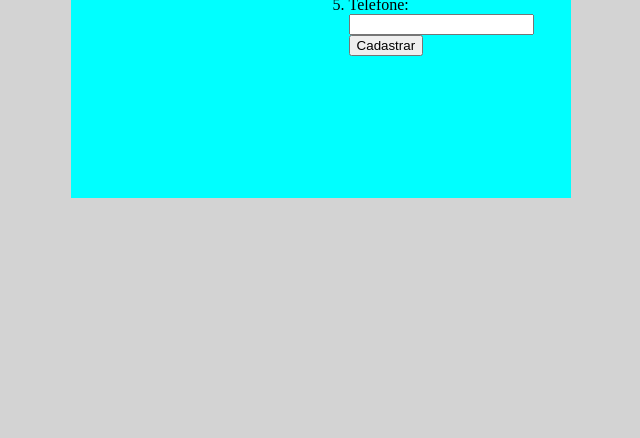
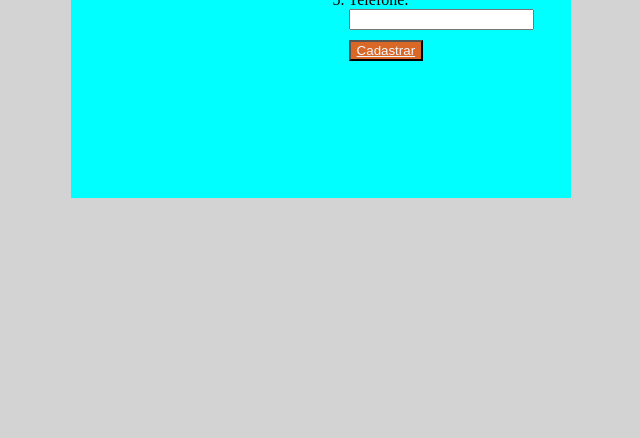
Before and after one commit to di16x/trabalho01, a website: page publico/cadastro.html in a window 1280 px wide. Shown: the part 362-800 px from the top of the page, without its empty margins (319-959 px from the left). Drawn offline with Linux system fonts and the light colour scheme.

Commit message:
atualizacao do css

```diff
--- a/publico/cadastro.html
+++ b/publico/cadastro.html
@@ -15,7 +15,7 @@
         <li>CPF: <input type="text"></li>
         <li>Email: <input type="email" name="email" id="imail"></li>
         <li>Telefone: <input type="text"></li>
-        <button> Cadastrar </button>
+        <button class="button-cadastro"><a href="index.html"> Cadastrar</a> </button>
 
     </ol>
 
--- a/publico/estilo.css
+++ b/publico/estilo.css
@@ -141,3 +141,8 @@ p {
 .link-cadastro {
     color: #050B0D;
 }
+.button-cadastro {
+    background-color: #D96725;
+    margin-top: 10px;
+
+}
```
Also changed, not shown: privado/index.html (+1 -1 lines).
